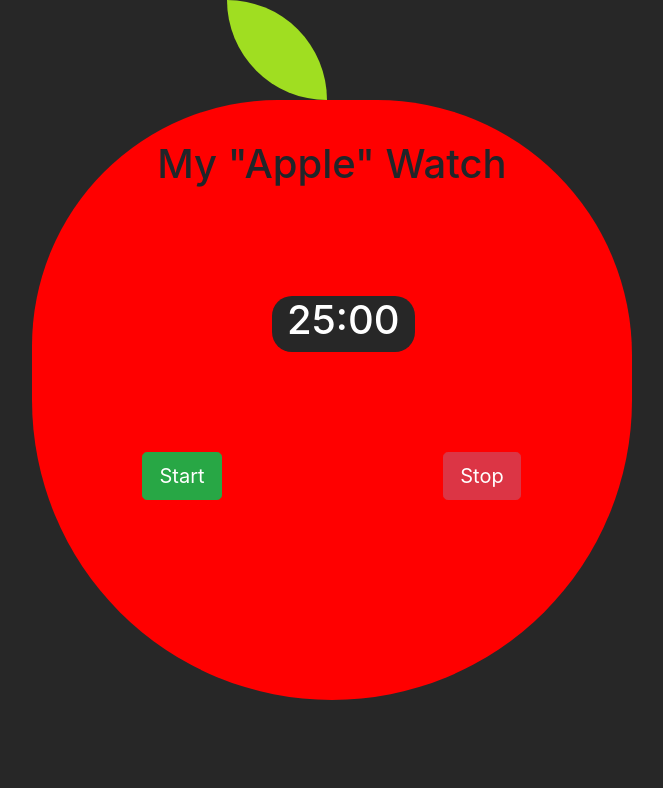
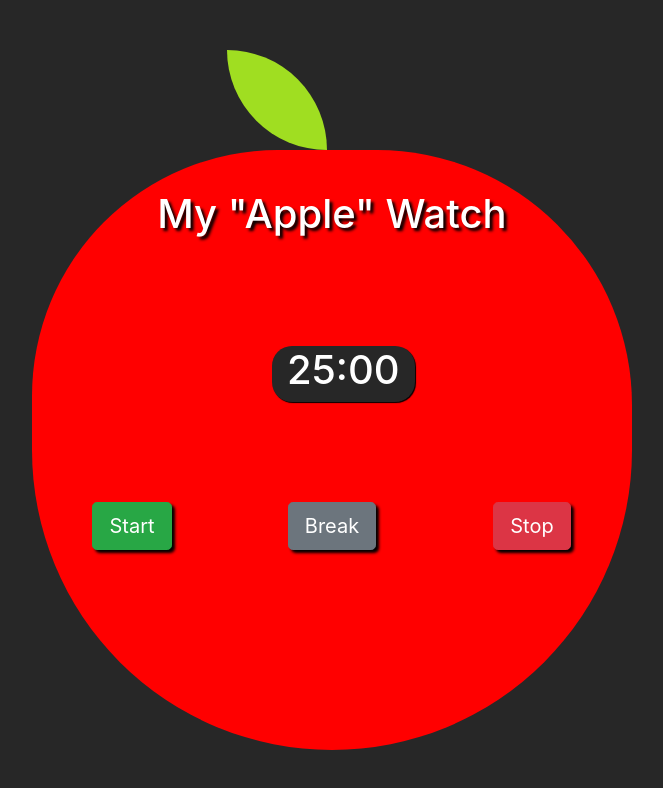
Before and after one commit to ZachLynch123/timer-js, a React (Create React App) app: page / in a window 1280 px wide. Shown: the top 788 px of the page, without its empty margins (308-971 px from the left). Built offline with nearby package versions, Linux system fonts and the light colour scheme.

Commit message:
Added box shadows for styling effects, and made the timer reset to 5 min after the 25 min cycle, and vice cersa

```diff
--- a/src/App.css
+++ b/src/App.css
@@ -5,6 +5,7 @@
 }
 
 #leaf-container {
+  margin-top: 50px;
   align-content: center;
   align-items: center;
   text-align: center;
@@ -25,7 +26,9 @@
 }
 
 #x {
+  color: #fff;
   margin-top: 40px;
+  text-shadow: 3px 3px 3px black;
 }
 
 #tomato {
@@ -50,6 +53,7 @@
   margin-left: 240px;
   background: #272727;
   border-radius: 20px;
+  box-shadow: 1px 1px 1px black;
 }
 
 .timer {
@@ -59,3 +63,7 @@
 #button-row {
   padding-top: 100px;
 }
+
+button {
+  box-shadow: 3px 3px 3px black;
+}
--- a/src/App.js
+++ b/src/App.js
@@ -32,13 +32,6 @@ class App extends Component {
           secondsElapsed: (this.state.secondsElapsed - 1),
         })
       }, 1000);
-      if (this.state.secondsElapsed === 0) {
-        clearInterval(this.incrimenter);
-        this.setState({
-          secondsElapsed: 500,
-          isRunning: false,
-        });
-    }
   }
 }
 
@@ -49,9 +42,28 @@ class App extends Component {
     clearInterval(this.incrimenter);
 }
 
-
+  checkForBreak = () => {
+    if (!this.state.breakTime && this.state.secondsElapsed === -1) {
+      clearInterval(this.incrimenter);
+      this.setState({
+        secondsElapsed: 300,
+        isRunning: false,
+        breakTime: true
+      });
+  } else if (this.state.breakTime && this.state.secondsElapsed === -1) {
+    clearInterval(this.incrimenter);
+    this.setState({
+      secondsElapsed: 1500,
+      isRunning: false,
+      breaktime: false
+    });
+  }
+}
 
   render() {
+
+    this.checkForBreak();
+
     return (
       <div className="App">
       <Container id="leaf-container">
@@ -81,6 +93,9 @@ class App extends Component {
             >Start</Button>
         </Col>
         <Col>
+          <Button className="btn-secondary btn-lg">Break</Button>
+        </Col>
+        <Col>
           <Button className="btn-danger btn-lg"
             onClick={this.handleStop}
             >Stop</Button>
```
Lines whose indentation alone changed are shown as unchanged.
